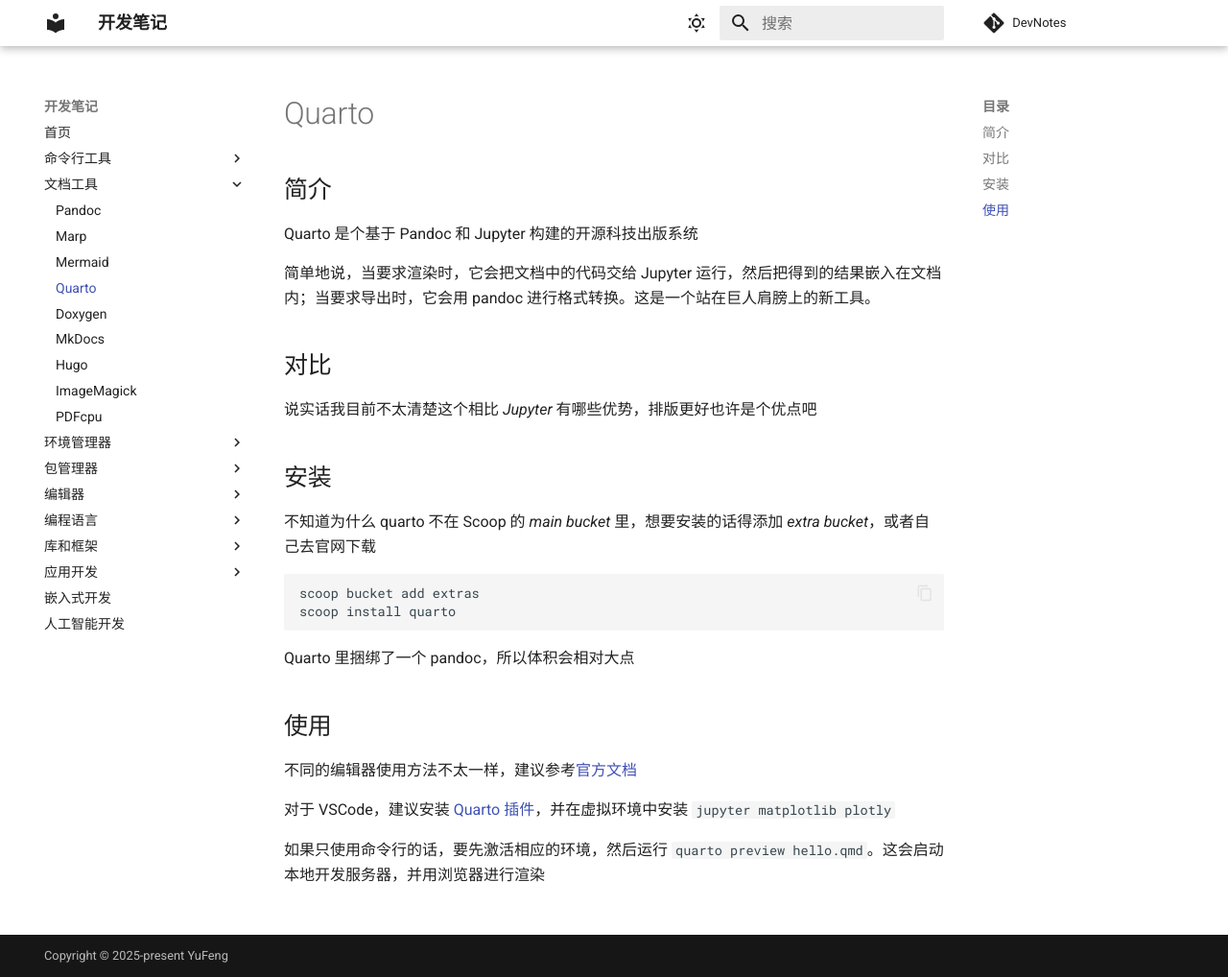
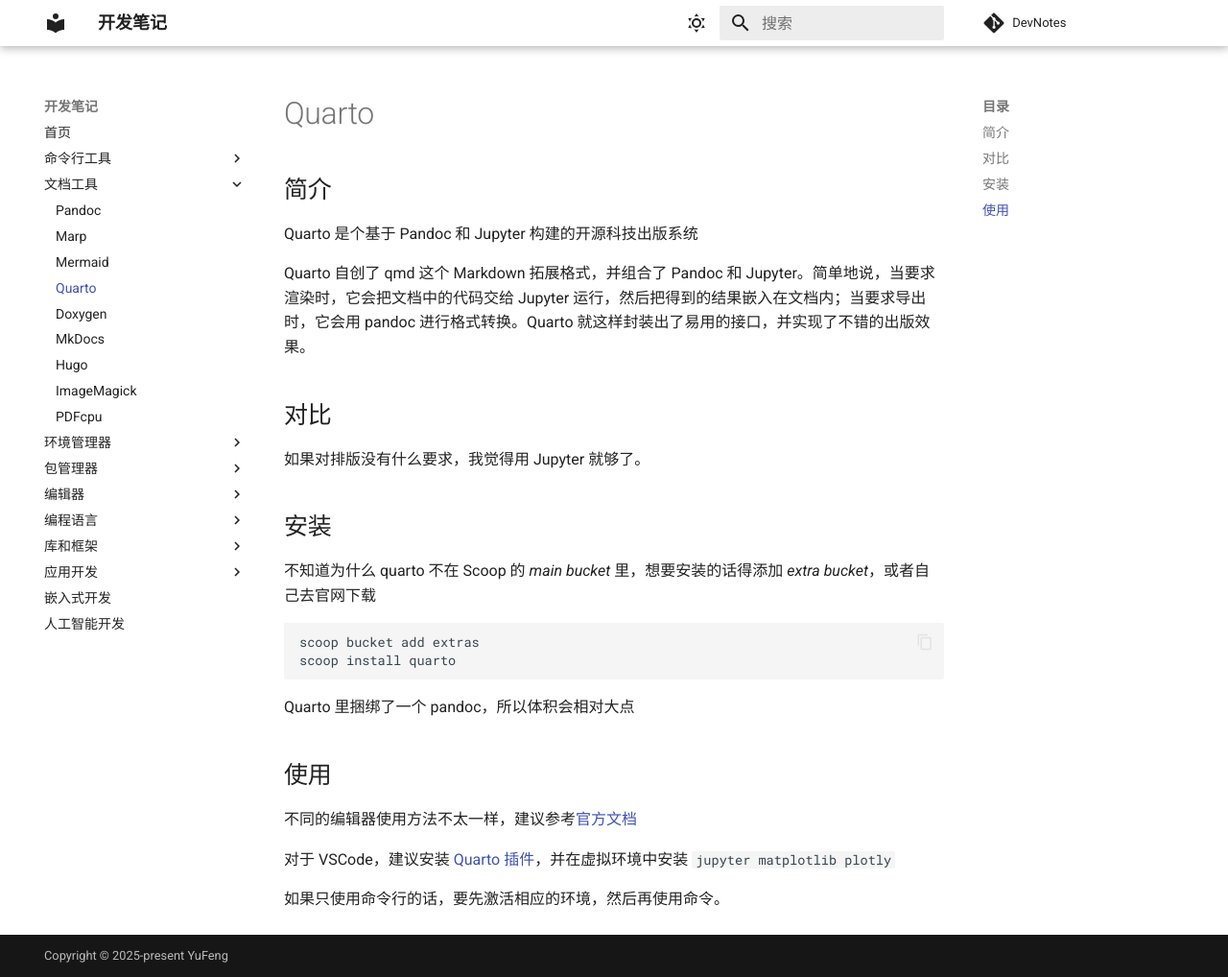
Before and after one commit to Juemuren/DevNotes, an MkDocs documentation site: the page built from docs/文档工具/Quarto.md, in a window 1280 px wide and 1018 px high. Shown: the whole window at 96% size. Built offline with MkDocs 1.6.1 and Material for MkDocs 9.7.7, drawn with Linux system fonts in a browser that asks for light colours; comment, search, counter and statistics services are not loaded.

Commit message:
2025-11-30

```diff
--- a/docs/文档工具/Quarto.md
+++ b/docs/文档工具/Quarto.md
@@ -4,11 +4,11 @@
 
 Quarto 是个基于 Pandoc 和 Jupyter 构建的开源科技出版系统
 
-简单地说，当要求渲染时，它会把文档中的代码交给 Jupyter 运行，然后把得到的结果嵌入在文档内；当要求导出时，它会用 pandoc 进行格式转换。这是一个站在巨人肩膀上的新工具。
+Quarto 自创了 qmd 这个 Markdown 拓展格式，并组合了 Pandoc 和 Jupyter。简单地说，当要求渲染时，它会把文档中的代码交给 Jupyter 运行，然后把得到的结果嵌入在文档内；当要求导出时，它会用 pandoc 进行格式转换。Quarto 就这样封装出了易用的接口，并实现了不错的出版效果。
 
 ## 对比
 
-说实话我目前不太清楚这个相比 *Jupyter* 有哪些优势，排版更好也许是个优点吧
+如果对排版没有什么要求，我觉得用 Jupyter 就够了。
 
 ## 安装
 
@@ -27,4 +27,4 @@
 
 对于 VSCode，建议安装 [Quarto 插件](https://marketplace.visualstudio.com/items?itemName=quarto.quarto)，并在虚拟环境中安装 `jupyter matplotlib plotly`
 
-如果只使用命令行的话，要先激活相应的环境，然后运行 `quarto preview hello.qmd`。这会启动本地开发服务器，并用浏览器进行渲染
+如果只使用命令行的话，要先激活相应的环境，然后再使用命令。
--- a/mkdocs.yml
+++ b/mkdocs.yml
@@ -108,6 +108,7 @@
   - 编辑器:
     - 编辑器: 编辑器/index.md
     - VSCode: 编辑器/VSCode.md
+    - Neovim: 编辑器/Neovim.md
     - Jupyter: 编辑器/Jupyter.md
   - 编程语言:
     - 编程语言: 编程语言/index.md
```
Also changed, not shown: docs/命令行工具/Fd.md (+1 -1 lines), docs/文档工具/Mermaid.md (+1 -1 lines), docs/编辑器/Neovim.md (added, +20 -0 lines), docs/编辑器/index.md (+3 -3 lines).
